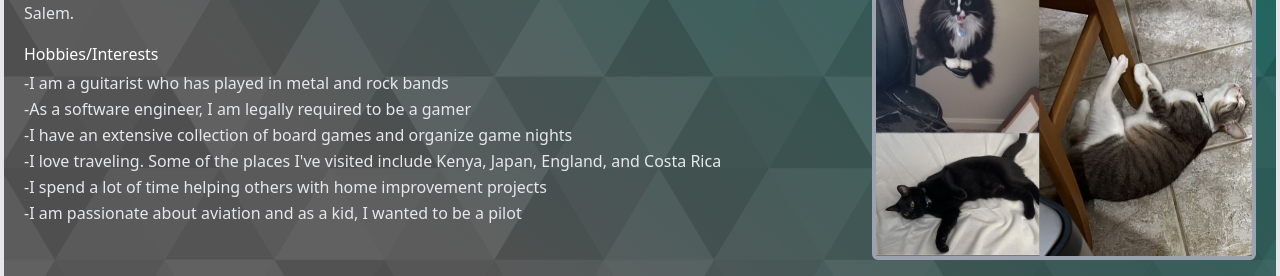
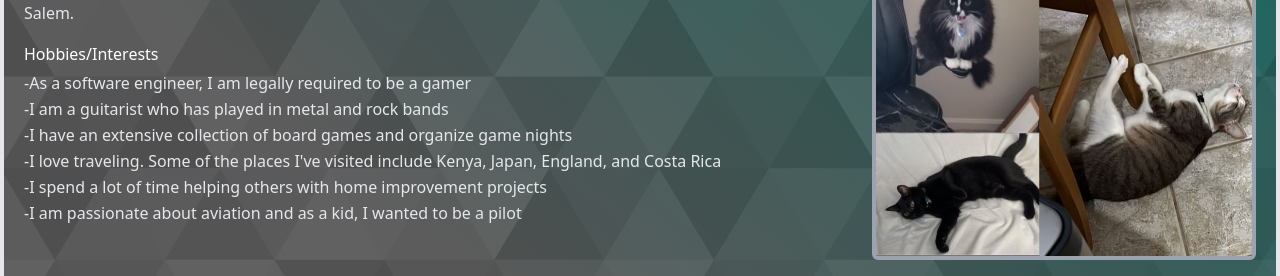
Before and after one commit to markoka101/portfolio, a React (Create React App) app: page /about-me in a window 1280 px wide. Shown: the part 381-657 px from the top of the page. Built offline with nearby package versions, Linux system fonts and the light colour scheme.

Commit message:
changed order of hobbies and interests

```diff
--- a/src/components/Person.js
+++ b/src/components/Person.js
@@ -23,10 +23,10 @@ export default function Person() {
                         Hobbies/Interests
                     </h3>
                     <p className="leading-relaxed text-gray-200 text-left">
+                        -As a software engineer, I am legally required to be a
+                        gamer <br />
                         -I am a guitarist who has played in metal and rock bands{" "}
                         <br />
-                        -As a software engineer, I am legally required to be a
-                        gamer <br />
                         -I have an extensive collection of board games and
                         organize game nights <br />
                         -I love traveling. Some of the places I've visited
```
